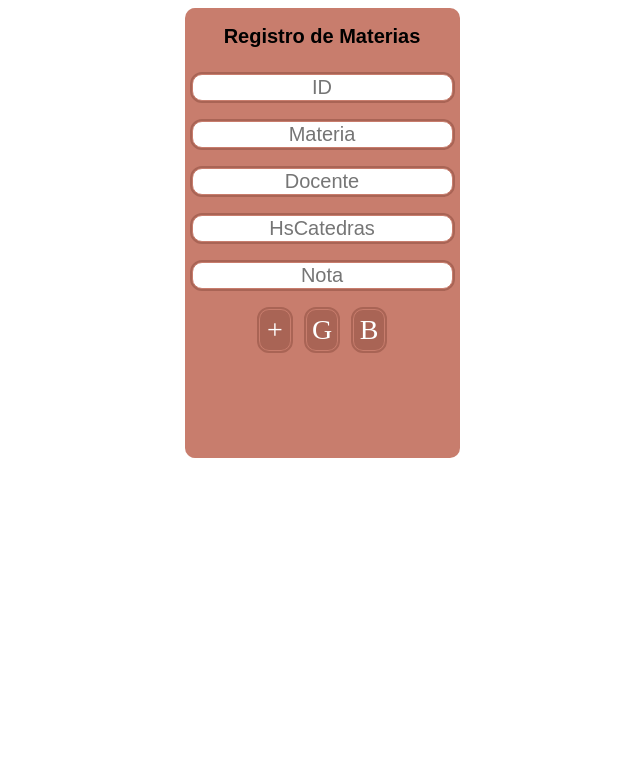
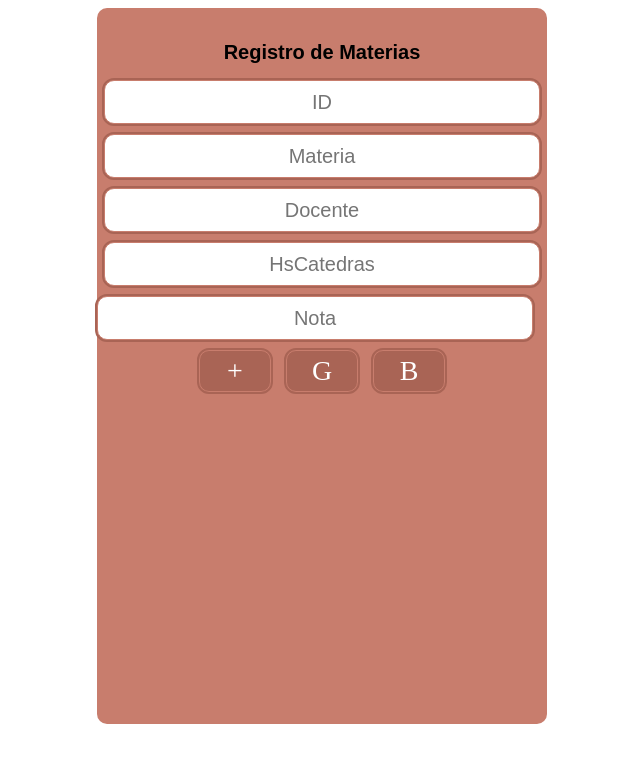
Before and after one commit to facundopantoja231/tpProgramacion, a React (Create React App) app: page / in a window 1280 px wide. Shown: the top 762 px of the page, without its empty margins (318-958 px from the left). Built offline with nearby package versions, Linux system fonts and the light colour scheme.

Commit message:
Actualización de estilos

```diff
--- a/src/componentes/Formulario.js
+++ b/src/componentes/Formulario.js
@@ -19,27 +19,32 @@ export default class Formulario extends React.Component {
       <div className="Formulario">
         <h2 className="title">Registro de Materias</h2>
         <Input
+          esNota={false}
           titulo="ID"
           valor={ID}
           onChange={(valor) => this.setstate({ ID: valor })}
         />
         <Input
+          esNota={false}
           titulo="Materia"
           valor={Materia}
           onChange={(valor) => this.setstate({ Materia: valor })}
         />
         <Input
+          esNota={false}
           titulo="Docente"
           valor={Docente}
           onChange={(valor) => this.setstate({ Docente: valor })}
         />
         <Input
+          esNota={false}
           titulo="HsCatedras"
           valor={HsCatedras}
           onChange={(valor) => this.setstate({ HsCatedras: valor })}
         />
         <div>
           <Input
+            esNota={true}
             titulo="Nota"
             valor={Nota}
             onChange={(valor) => this.setstate({ Nota: valor })}
--- a/src/componentes/Input.js
+++ b/src/componentes/Input.js
@@ -6,11 +6,11 @@ export default class Input extends React.Component {
     this.state = {};
   }
   render() {
-    const { titulo, valor, onChange } = this.props;
+    const { titulo, valor, onChange, esNota } = this.props;
     return (
       <label>
         <input
-          className="input"
+          className={esNota ? "notita" : "input"}
           placeholder={titulo}
           value={valor}
           onChange={(e) => onChange(e.target.value)}
--- a/src/styles.css
+++ b/src/styles.css
@@ -10,13 +10,12 @@
 }
 
 .Formulario {
+  user-select: none;
+	padding-top: 1rem;
+    background: #C87D6D;
 	border-radius: 10px;
-  display: flex;
-  flex-direction: column;
-  background-color: #c87d6d;
-  text-align: center;
-  width: 275px;
-  height: 450px;
+	width: 450px;
+    height: 700px;
 }
 
 .title {
@@ -35,7 +34,7 @@
   justify-content: center;
   align-items: center;
   text-decoration: none;
-  width: 30px;
+  width: 70px;
   height: 40px;
   background: #a96455;
   color: white;
@@ -59,13 +58,29 @@
 .input {
   font-size: 1.25rem;
 	display: block;
-  margin: 0 auto;
+	margin: 30px auto;
 	text-align: center;
 	width: 300px;
+	height: 40px;
 	border: none;
 	outline: none;
 	border-radius: 10px;
-  border: 1px solid #c87d6d;
-  outline: 2px solid #a96455;
-  transition: all 0.3s;
+	border: 1px solid #C87D6D;
+	outline: 2px solid #A96455;
+	transition: all .3s;
 }
+
+.notita {
+  font-size: 1.25rem;
+	display: block;
+	text-align: center;
+	height: 40px;
+	border: none;
+	outline: none;
+	border-radius: 10px;
+	width: 80px;
+	text-align: center;
+	border: 1px solid #C87D6D;
+	outline: 2px solid #A96455;
+	transition: all .3s;
+}
```
Lines whose indentation alone changed are shown as unchanged.
